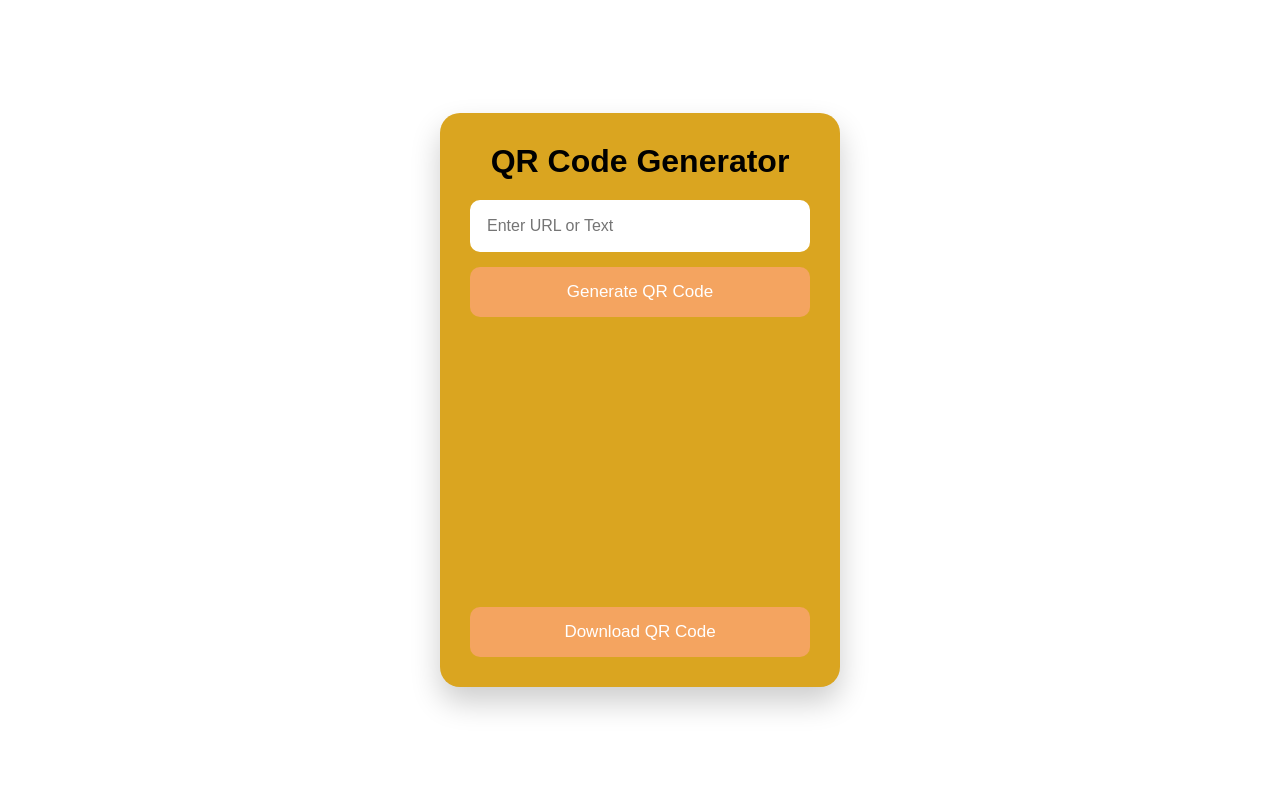
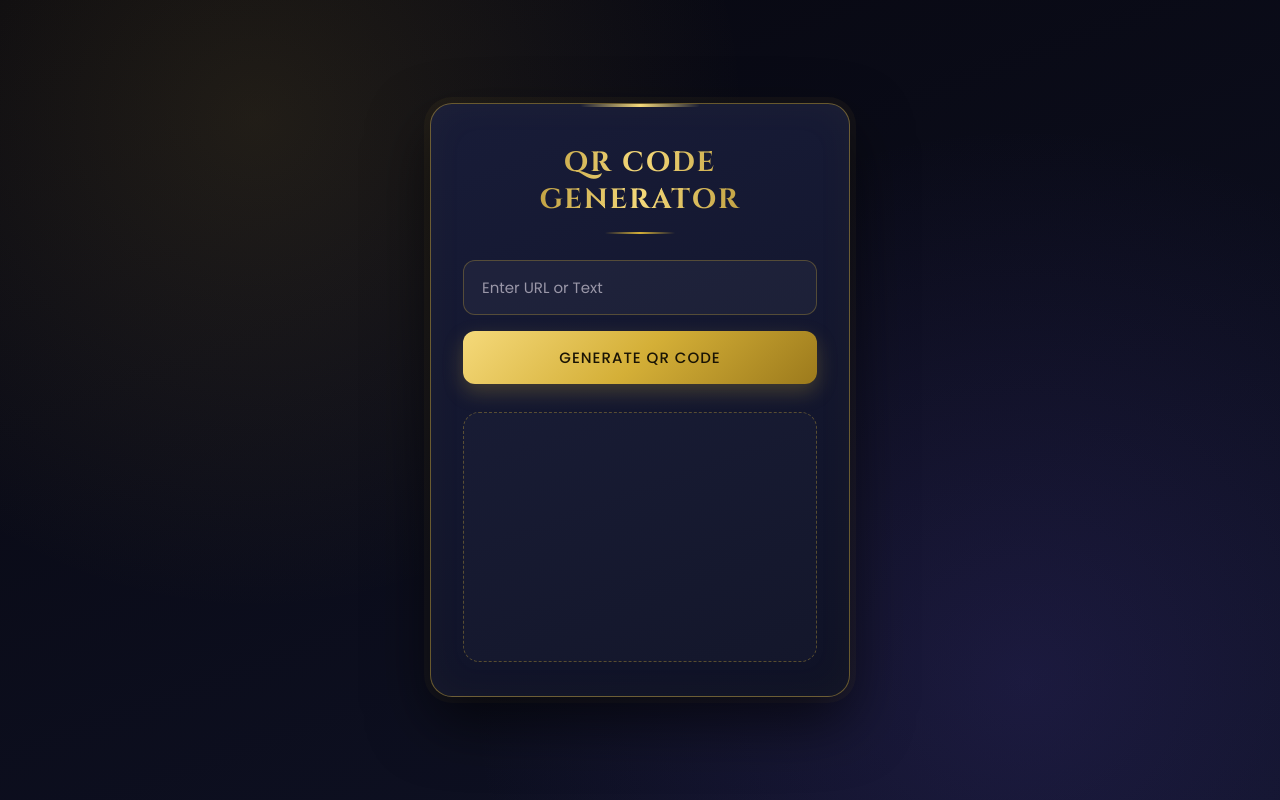
Before and after one commit to Narayanan-developer-prog/project2, a Flask app: page / in a window 1280 px wide. Run offline with Flask 3, Linux system fonts and the light colour scheme.

Commit message:
Update project2 files

```diff
--- a/app.py
+++ b/app.py
@@ -1,10 +1,12 @@
 from flask import Flask, render_template
 
 app = Flask(__name__)
+
 
 @app.route("/")
 def home():
     return render_template("index.html")
 
+
 if __name__ == "__main__":
     app.run(debug=True)
--- a/static/script.js
+++ b/static/script.js
@@ -1,25 +1,51 @@
+const qrText = document.getElementById("qrText");
 const generateBtn = document.getElementById("generateBtn");
-const qrText = document.getElementById("qrText");
 const qrImage = document.getElementById("qrImage");
 const downBtn = document.getElementById("downBtn");
-console.log(qrText);
 
-generateBtn.addEventListener("click", () => {
+// Hide download link until a QR is generated
+downBtn.style.display = "none";
+
+async function generateQR() {
     const text = qrText.value.trim();
 
     if (text === "") {
-        alert("Please enter a URL or Text");
+        alert("Please enter a URL or text!");
+        qrText.focus();
         return;
     }
 
+    generateBtn.textContent = "Generating...";
+    generateBtn.disabled = true;
 
-    const qrUrl =
-        "https://api.qrserver.com/v1/create-qr-code/?size=250x250&data=" +
+    const apiUrl =
+        "https://api.qrserver.com/v1/create-qr-code/?size=300x300&margin=10&data=" +
         encodeURIComponent(text);
 
-    qrImage.src = qrUrl;
-    qrImage.style.display = "block";
+    try {
+        // Fetch as blob so the download button works (cross-origin download fix)
+        const response = await fetch(apiUrl);
+        if (!response.ok) throw new Error("QR request failed");
 
+        const blob = await response.blob();
+        const blobUrl = URL.createObjectURL(blob);
 
-    downBtn.href = qrUrl;
+        qrImage.src = blobUrl;
+        qrImage.style.display = "block";
+
+        downBtn.href = blobUrl;
+        downBtn.style.display = "block";
+    } catch (error) {
+        alert("Could not generate QR code. Check your internet connection.");
+    } finally {
+        generateBtn.textContent = "Generate QR Code";
+        generateBtn.disabled = false;
+    }
+}
+
+generateBtn.addEventListener("click", generateQR);
+
+// Press Enter to generate
+qrText.addEventListener("keydown", (e) => {
+    if (e.key === "Enter") generateQR();
 });
--- a/static/style.css
+++ b/static/style.css
@@ -1,79 +1,184 @@
-*{
-    margin:0;
-    padding:0;
-    box-sizing:border-box;
-    font-family:Arial, Helvetica, sans-serif;
+@import url('https://fonts.googleapis.com/css2?family=Cinzel:wght@600;700&family=Poppins:wght@300;400;500&display=swap');
+
+:root {
+    --gold: #d4af37;
+    --gold-light: #f5d97a;
+    --gold-dark: #9c7a1c;
+    --navy-deep: #07070f;
+    --navy: #0f1226;
+    --navy-soft: #181c38;
+    --text: #e9e6dc;
+    --muted: #9a97a8;
 }
 
-body{
-    display:flex;
-    justify-content:center;
-    align-items:center;
-    min-height:100vh;
-    background:linear-gradient;
-    background: color #0a0a10;;
+* {
+    margin: 0;
+    padding: 0;
+    box-sizing: border-box;
+    font-family: 'Poppins', Arial, Helvetica, sans-serif;
 }
 
-.container{
-    width:400px;
-    background:goldenrod;
-    padding:30px;
-    border-radius:20px;
-    text-align:center;
-    box-shadow:0 15px 30px rgba(0,0,0,.2);
-    -moz-box-align: end;
-
-
+body {
+    display: flex;
+    justify-content: center;
+    align-items: center;
+    min-height: 100vh;
+    padding: 20px;
+    background:
+        radial-gradient(circle at 20% 15%, rgba(212, 175, 55, 0.12), transparent 40%),
+        radial-gradient(circle at 80% 85%, rgba(90, 70, 190, 0.18), transparent 45%),
+        linear-gradient(160deg, var(--navy-deep), var(--navy));
+    color: var(--text);
 }
 
-.container h1{
-    margin-bottom:20px;
-    color:black;
+/* ---------- Card ---------- */
+.container {
+    position: relative;
+    width: 100%;
+    max-width: 420px;
+    padding: 40px 32px 34px;
+    text-align: center;
+    border-radius: 22px;
+    background: linear-gradient(160deg, var(--navy-soft), var(--navy));
+    border: 1px solid rgba(212, 175, 55, 0.45);
+    box-shadow:
+        0 25px 60px rgba(0, 0, 0, 0.6),
+        0 0 0 6px rgba(212, 175, 55, 0.05),
+        inset 0 0 40px rgba(212, 175, 55, 0.04);
 }
 
-input{
-    width:100%;
-    padding:15px;
-    border:2px solid white;
-    border-radius:10px;
-    outline:none;
-    font-size:16px;
+/* gold top accent line */
+.container::before {
+    content: "";
+    position: absolute;
+    top: 0;
+    left: 50%;
+    transform: translateX(-50%);
+    width: 120px;
+    height: 3px;
+    border-radius: 0 0 6px 6px;
+    background: linear-gradient(90deg, transparent, var(--gold-light), transparent);
 }
 
-input:focus{
-    border-color:purple;
+.container h1 {
+    margin-bottom: 8px;
+    font-family: 'Cinzel', serif;
+    font-size: 28px;
+    letter-spacing: 2px;
+    text-transform: uppercase;
+    background: linear-gradient(90deg, var(--gold-dark), var(--gold-light), var(--gold-dark));
+    -webkit-background-clip: text;
+    background-clip: text;
+    -webkit-text-fill-color: transparent;
+    color: var(--gold);
 }
 
-button{
-    width:100%;
-    padding:15px;
-    margin-top:15px;
-    border:none;
-    border-radius:10px;
-    background:sandybrown;
-    color:white;
-    font-size:17px;
-    cursor:pointer;
-    transition:.3s;
+.container h1::after {
+    content: "";
+    display: block;
+    width: 70px;
+    height: 2px;
+    margin: 14px auto 26px;
+    background: linear-gradient(90deg, transparent, var(--gold), transparent);
 }
 
-button:hover{
-    background:palegreen;
+/* ---------- Input ---------- */
+input {
+    width: 100%;
+    padding: 15px 18px;
+    border: 1px solid rgba(212, 175, 55, 0.3);
+    border-radius: 12px;
+    outline: none;
+    font-size: 15px;
+    color: var(--text);
+    background: rgba(255, 255, 255, 0.04);
+    transition: border-color 0.3s, box-shadow 0.3s, background 0.3s;
 }
 
-.qr-box{
-    margin-top:25px;
-    min-height:250px;
-    display:flex;
-    justify-content:center;
-    align-items:center;
+input::placeholder {
+    color: var(--muted);
 }
 
-.qr-box img{
-    width:250px;
-    display:none;
+input:focus {
+    border-color: var(--gold);
+    background: rgba(255, 255, 255, 0.07);
+    box-shadow: 0 0 0 4px rgba(212, 175, 55, 0.15);
 }
 
-downloadBtn{
-    text-decoration:none;
+/* ---------- Buttons ---------- */
+button {
+    width: 100%;
+    padding: 15px;
+    margin-top: 16px;
+    border: none;
+    border-radius: 12px;
+    font-size: 15px;
+    font-weight: 500;
+    letter-spacing: 1px;
+    text-transform: uppercase;
+    cursor: pointer;
+    color: #1a1405;
+    background: linear-gradient(135deg, var(--gold-light), var(--gold) 50%, var(--gold-dark));
+    box-shadow: 0 8px 20px rgba(212, 175, 55, 0.25);
+    transition: transform 0.25s ease, box-shadow 0.25s ease, filter 0.25s ease;
 }
+
+button:hover {
+    transform: translateY(-2px);
+    filter: brightness(1.08);
+    box-shadow: 0 12px 28px rgba(212, 175, 55, 0.4);
+}
+
+button:active {
+    transform: translateY(0);
+}
+
+/* ---------- QR box ---------- */
+.qr-box {
+    margin-top: 28px;
+    min-height: 250px;
+    display: flex;
+    justify-content: center;
+    align-items: center;
+    border-radius: 16px;
+    border: 1px dashed rgba(212, 175, 55, 0.35);
+    background: rgba(255, 255, 255, 0.02);
+}
+
+.qr-box img {
+    width: 230px;
+    padding: 10px;
+    border-radius: 12px;
+    background: #fff;
+    border: 3px solid var(--gold);
+    box-shadow: 0 10px 30px rgba(0, 0, 0, 0.5);
+    display: none;
+}
+
+/* ---------- Download link ---------- */
+#downBtn {
+    display: block;
+    text-decoration: none;
+}
+
+#downBtn button {
+    color: var(--gold-light);
+    background: transparent;
+    border: 1px solid var(--gold);
+    box-shadow: none;
+}
+
+#downBtn button:hover {
+    color: #1a1405;
+    background: linear-gradient(135deg, var(--gold-light), var(--gold));
+}
+
+/* ---------- Mobile ---------- */
+@media (max-width: 480px) {
+    .container {
+        padding: 32px 20px 26px;
+    }
+    .container h1 {
+        font-size: 22px;
+    }
+}
--- a/templates/index.html
+++ b/templates/index.html
@@ -3,34 +3,29 @@
 <head>
     <meta charset="UTF-8">
     <meta name="viewport" content="width=device-width, initial-scale=1.0">
-    <title>Document</title>
+    <title>QR Code Generator</title>
 
     <link rel="stylesheet" href="{{ url_for('static', filename='style.css') }}">
-
-
 </head>
 <body>
 
 <div class="container">
     <h1>QR Code Generator</h1>
 
-   <input type="text" id="qrText" placeholder="Enter URL or Text">
+    <input type="text" id="qrText" placeholder="Enter URL or Text">
 
     <button id="generateBtn">Generate QR Code</button>
 
     <div class="qr-box">
-        <img id="qrImage" src="" alt="">
+        <img id="qrImage" src="" alt="QR Code">
     </div>
 
     <a id="downBtn" download="QRCode.png">
-    <button type="button">Download QR Code</button>
-</a>
+        <button type="button">Download QR Code</button>
+    </a>
 </div>
-<img id="qrImage" src="" alt="">
+
 <script src="{{ url_for('static', filename='script.js') }}"></script>
-
-
-
 
 </body>
 </html>
```
